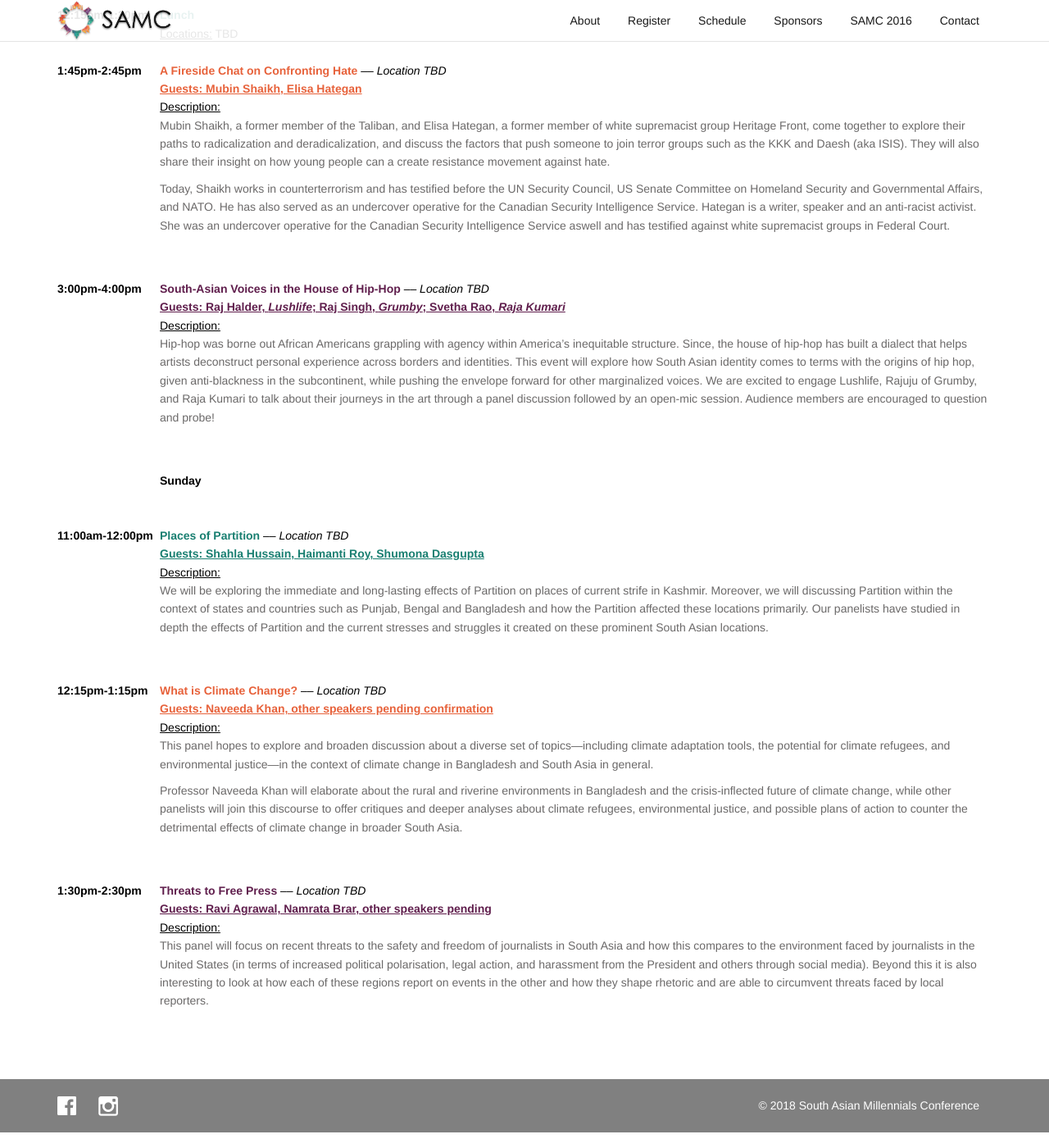
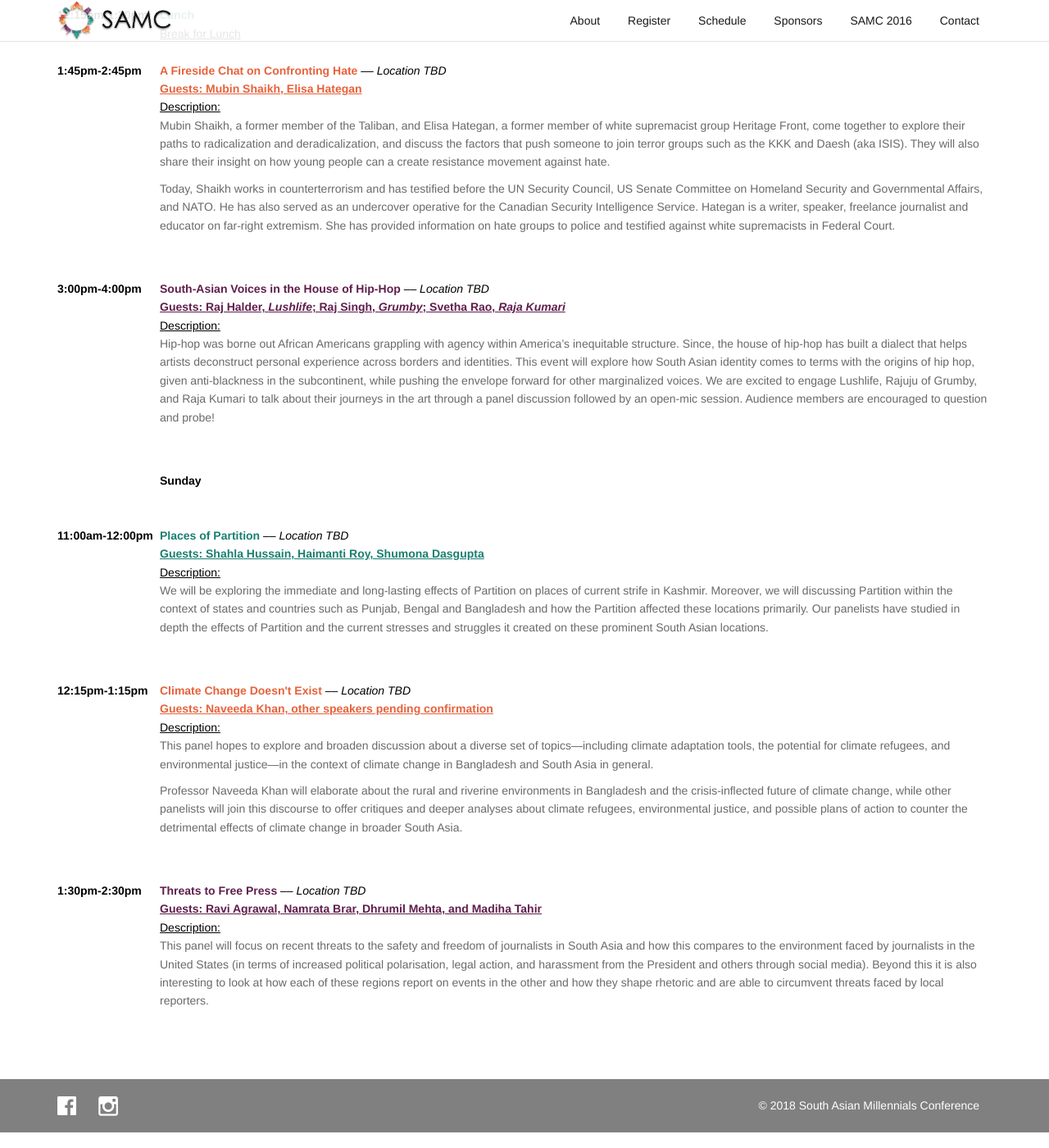
Before and after one commit to samconf/samconf.github.io, a Jekyll site: the page built from schedule/index.html, in a window 1280 px wide and 1400 px high, scrolled down 511 px. Shown: the whole window at 82% size. Built offline with Jekyll 4.4.1, drawn with Linux system fonts in a browser that asks for light colours.

Commit message:
Added sponsers and updated schedule and homepage with additional info

```diff
--- a/index.html
+++ b/index.html
@@ -10,6 +10,7 @@ endpoint: index
                 <div class="caption-inner">
                     <div class="caption">
                         <h2 class="animate1 loading">EMPOWERING YOUNG LEADERS TO SHAPE THE FUTURE OF SOUTH ASIA</h2>
+                        <h2 class="animate1 loading">February 3rd - February 4th</h2>
                         <p class="animate1 loading">
                             Join 200 students from over 40 schools
                             at Columbia University for the 2018 South
--- a/schedule/index.html
+++ b/schedule/index.html
@@ -31,8 +31,7 @@ endpoint: schedule
             <tr>
                 <td>12:15pm-1:30pm</td>
                 <td><strong class="p1">Lunch</strong> <i></i><br>
-                    <u class="p0">Locations:</u>
-                    TBD
+                    <u class="p0">Break for Lunch</u>
                 <br><br></td>
             </tr>
             <tr>
@@ -41,7 +40,7 @@ endpoint: schedule
                     <u class="p2"><b>Guests: Mubin Shaikh, Elisa Hategan</b></u><br>
                     <u class="p0">Description:</u>
                     <p>Mubin Shaikh, a former member of the Taliban, and Elisa Hategan, a former member of white supremacist group Heritage Front, come together to explore their paths to radicalization and deradicalization, and discuss the factors that push someone to join terror groups such as the KKK and Daesh (aka ISIS). They will also share their insight on how young people can a create resistance movement against hate.</p>
-                    <p>Today, Shaikh works in counterterrorism and has testified before the UN Security Council, US Senate Committee on Homeland Security and Governmental Affairs, and NATO. He has also served as an undercover operative for the Canadian Security Intelligence Service. Hategan is a writer, speaker and an anti-racist activist. She was an undercover operative for the Canadian Security Intelligence Service aswell and has testified against white supremacist groups in Federal Court.</p>
+                    <p>Today, Shaikh works in counterterrorism and has testified before the UN Security Council, US Senate Committee on Homeland Security and Governmental Affairs, and NATO. He has also served as an undercover operative for the Canadian Security Intelligence Service. Hategan is a writer, speaker, freelance journalist and educator on far-right extremism. She has provided information on hate groups to police and testified against white supremacists in Federal Court.</p>
                 <br><br></td>
             </tr>
             <tr>
@@ -68,7 +67,7 @@ endpoint: schedule
             </tr>
             <tr>
                 <td>12:15pm-1:15pm</td>
-                <td><strong class="p2">What is Climate Change?</strong> <i>–– Location TBD</i><br>
+                <td><strong class="p2">Climate Change Doesn't Exist</strong> <i>–– Location TBD</i><br>
                   <u class="p2"><b>Guests: Naveeda Khan, other speakers pending confirmation</b></u><br>
                   <u class="p0">Description:</u>
                   <p>This panel hopes to explore and broaden discussion about a diverse set of topics—including climate adaptation tools, the potential for climate refugees, and environmental justice—in the context of climate change in Bangladesh and South Asia in general.</p>
@@ -78,7 +77,7 @@ endpoint: schedule
             <tr>
                 <td>1:30pm-2:30pm</td>
                 <td><strong class="p3">Threats to Free Press</strong> <i>–– Location TBD</i><br>
-                  <u class="p3"><b>Guests: Ravi Agrawal, Namrata Brar, other speakers pending</b></u><br>
+                  <u class="p3"><b>Guests: Ravi Agrawal, Namrata Brar, Dhrumil Mehta, and Madiha Tahir</b></u><br>
                   <u class="p0">Description:</u>
                   <p>This panel will focus on recent threats to the safety and freedom of journalists in South Asia and how this compares to the environment faced by journalists in the United States (in terms of increased political polarisation, legal action, and harassment from the President and others through social media). Beyond this it is also interesting to look at how each of these regions report on events in the other and how they shape rhetoric and are able to circumvent threats faced by local reporters.</p>
                 <br><br></td>
```
Also changed, not shown: other parts of index.html (+2 -2 lines), sponsors/index.html (+5 -2 lines), assets/img/sponsors/dara-shikoh-fellowship-logo.jpg (added).
